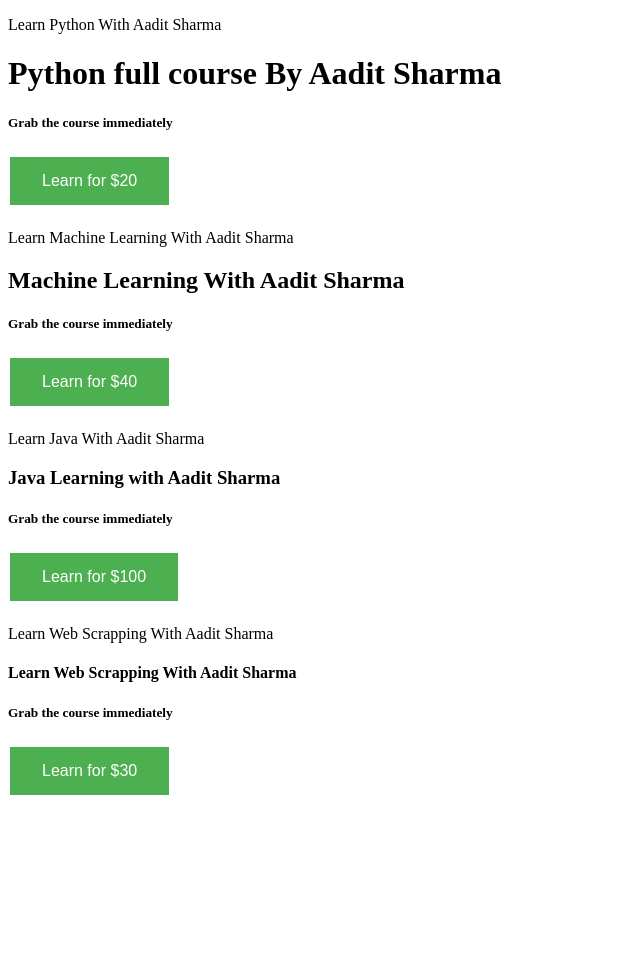
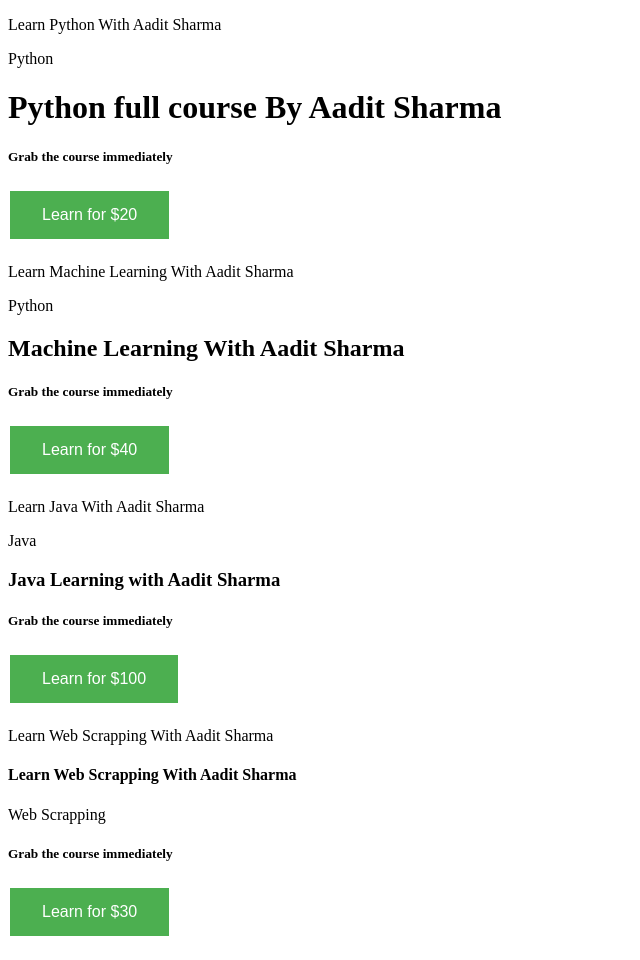
Before and after one commit to aadit1011/Web-Scraping, a plain HTML site: page index.html in a window 1280 px wide. Shown: the whole page, without its empty margins (0-640 px from the left). Before the commit the page ends 819 px from the top, so only its background shows below. Drawn offline with Linux system fonts and the light colour scheme.

Commit message:
index.html

```diff
--- a/index.html
+++ b/index.html
@@ -28,6 +28,7 @@
 <!-- First paragraph with a button -->
 <div class="button-container">
     <p>Learn Python With Aadit Sharma</p>
+    <span>Python</span>
     <h1>Python full course By Aadit Sharma</h1>
     <h5>Grab the course immediately</h5>
     <button class="custom-button button-1">Learn for $20</button>
@@ -36,6 +37,7 @@
 <!-- Second paragraph with a button -->
 <div class="button-container">
     <p>Learn Machine Learning With Aadit Sharma</p>
+    <span>Python</span>
     <h2>Machine Learning With Aadit Sharma</h2>
     <h5>Grab the course immediately</h5>
     <button class="custom-button button-2">Learn for $40</button>
@@ -44,6 +46,7 @@
 <!-- Third paragraph with a button -->
 <div class="button-container">
      <p>Learn Java With Aadit Sharma</p>
+     <span>Java</span>
      <h3>Java Learning with Aadit Sharma</h3>
      <h5>Grab the course immediately</h5>
      <button class="custom-button button-3">Learn for $100</button>
@@ -53,8 +56,10 @@
 <div class="button-container">
     <p>Learn Web Scrapping With Aadit Sharma</p>
     <h4>Learn Web Scrapping With Aadit Sharma</h4>
+    <span>Web Scrapping</span>
     <h5>Grab the course immediately</h5>
     <button class="custom-button button-4">Learn for $30</button>
+
 </div>
 
 </body>
```
